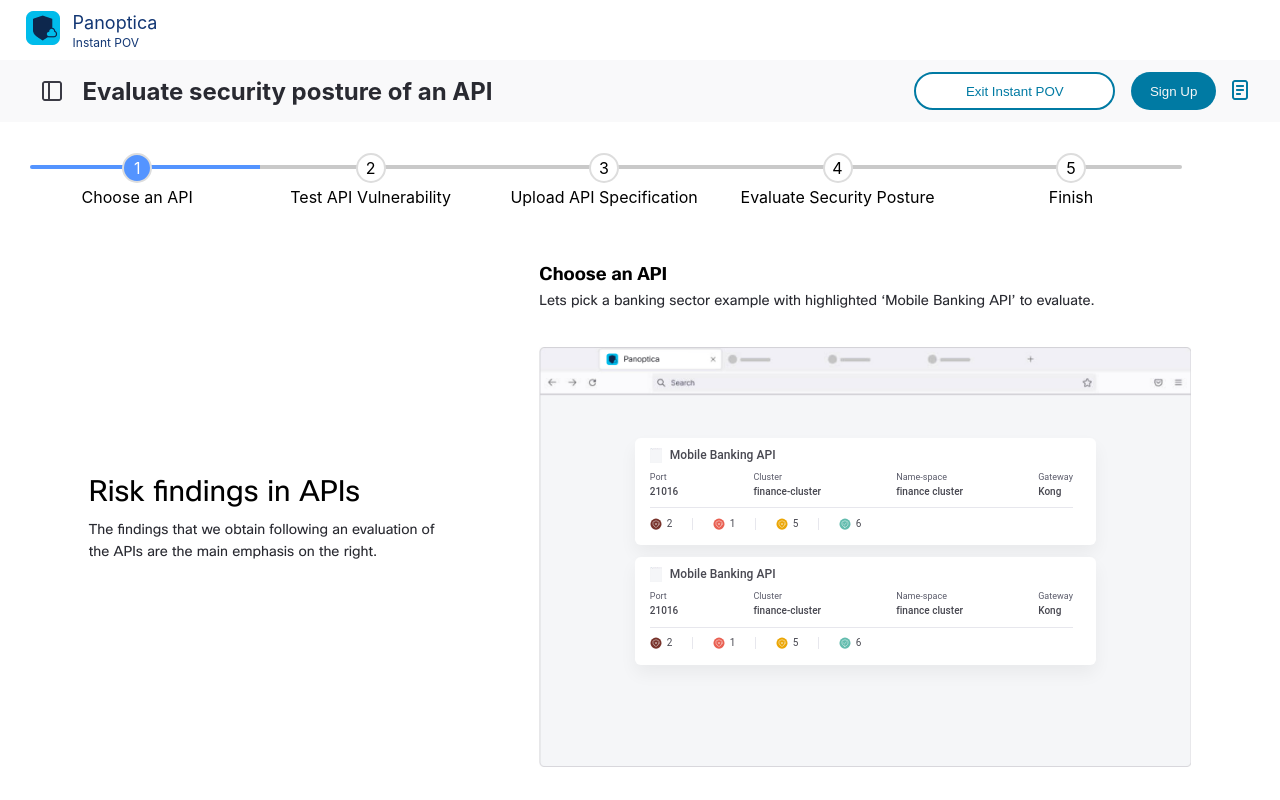
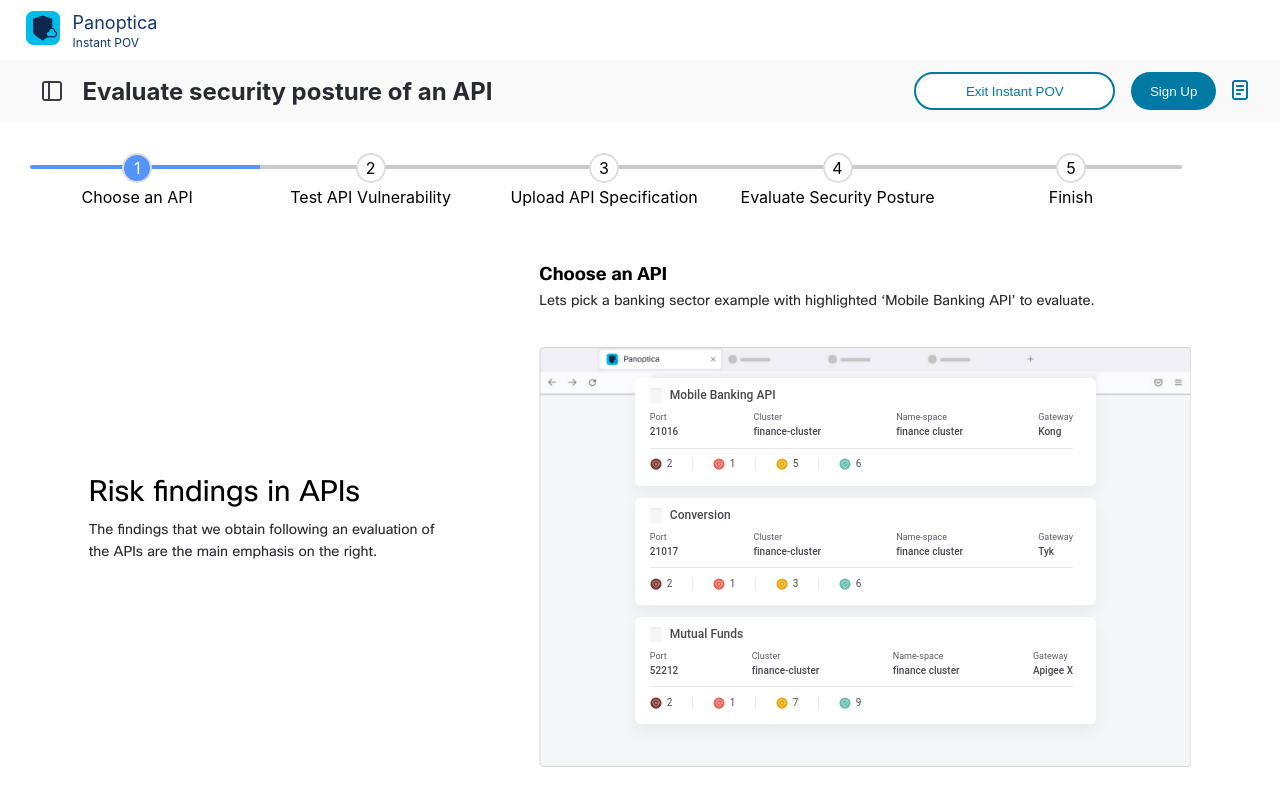
Before and after one commit to karamjeetinstep/PanopticaReact, a React (Create React App) app: page /panoptica/evaluate-api in a window 1280 px wide. Shown: the top 800 px of the page. Built offline with nearby package versions, Linux system fonts and the light colour scheme; the HTML template or start-up script is replaced by a standard one.

Commit message:
react implemented

```diff
--- a/src/components/EvaluateAPI/ChooseAPI/index.js
+++ b/src/components/EvaluateAPI/ChooseAPI/index.js
@@ -5,12 +5,16 @@
 import CrossBrown1 from "../../../assets/images/Frame 1000005944-2.svg";
 import CrossBrown2 from "../../../assets/images/Frame 1000005944-1.svg";
 import CrossBrown3 from "../../../assets/images/Frame 1000005944.svg";
+import {modalData} from '../../../data'
+const ChooseAPI = (props) => {
+  const [zoomId, setZoomId] = useState(null);
 
-const ChooseAPI = (props) => {
-  const [status, setStatus] = useState(false);
-
-  const PositionChange = () => {
-    setStatus(!status);
+  const PositionChange = (id) => {
+    if(zoomId==id){
+      setZoomId(null)
+    }else{
+      setZoomId(id);
+    }
   };
 
   return (
@@ -37,119 +41,65 @@
             <div className={`WindowBox `}>
               <img
                 width="100%"
-                className={status ? "blur-on" : "blur-off"}
+                className={zoomId ? "blur-on" : "blur-off"}
                 src={bgWindow}
                 alt=""
               />
 
               <div id="apiboxes" className="API_boxes">
-                <div
-                  onClick={PositionChange}
+                {modalData.map((item)=><div
+                  onClick={()=>PositionChange(item.id)}
                   className={`api_card_box mouse-pointer ${
-                    status ? "ScaleCard" : "ScaleCard-Close"
+                    zoomId==item.id ? "ScaleCard" : "ScaleCard-Close"
                   }`}
                 >
                   <div className="first_text">
                     {" "}
                     <img width={12} src={bgWindow} alt="" />
-                    <h2>Mobile Banking API</h2>
+                    <h2>{item.heading}</h2>
                   </div>
                   <div className="sec_text_box">
                     <div className="box">
                       <p>Port</p>
-                      <span>21016</span>
+                      <span>{item.port}</span>
                     </div>
                     <div className="box">
                       <p>Cluster</p>
-                      <span>finance-cluster</span>
+                      <span>{item.cluster}</span>
                     </div>
                     <div className="box">
                       <p>Name-space</p>
-                      <span>finance cluster</span>
+                      <span>{item.nameSpace}</span>
                     </div>
                     <div className="box">
                       <p>Gateway</p>
-                      <span>Kong</span>
+                      <span>{item.gateway}</span>
                     </div>
                   </div>
                   <div className="last_box_check">
                     <div className="check_boxes_icon">
                       <img width={12} src={CrossBrown3} alt="" />
-                      <p>2</p>
+                      <p>{item.thread1}</p>
                     </div>
                     <div className="line_"></div>
                     <div className="check_boxes_icon">
                       <img width={12} src={CrossBrown2} alt="" />
-                      <p>1</p>
+                      <p>{item.thread2}</p>
                     </div>
                     <div className="line_"></div>
 
                     <div className="check_boxes_icon">
                       <img width={12} src={CrossBrown1} alt="" />
-                      <p>5</p>
+                      <p>{item.thread3}</p>
                     </div>
                     <div className="line_"></div>
 
                     <div className="check_boxes_icon">
                       <img width={12} src={GreenRight} alt="" />
-                      <p>6</p>
+                      <p>{item.thread4}</p>
                     </div>
                   </div>
-                </div>
-
-                <div
-                  onClick={PositionChange}
-                  className={`api_card_box mouse-pointer ${
-                    status ? "ScaleCard" : "ScaleCard-Close"
-                  }`}
-                >
-                  <div className="first_text">
-                    {" "}
-                    <img width={12} src={bgWindow} alt="" />
-                    <h2>Mobile Banking API</h2>
-                  </div>
-                  <div className="sec_text_box">
-                    <div className="box">
-                      <p>Port</p>
-                      <span>21016</span>
-                    </div>
-                    <div className="box">
-                      <p>Cluster</p>
-                      <span>finance-cluster</span>
-                    </div>
-                    <div className="box">
-                      <p>Name-space</p>
-                      <span>finance cluster</span>
-                    </div>
-                    <div className="box">
-                      <p>Gateway</p>
-                      <span>Kong</span>
-                    </div>
-                  </div>
-                  <div className="last_box_check">
-                    <div className="check_boxes_icon">
-                      <img width={12} src={CrossBrown3} alt="" />
-                      <p>2</p>
-                    </div>
-                    <div className="line_"></div>
-                    <div className="check_boxes_icon">
-                      <img width={12} src={CrossBrown2} alt="" />
-                      <p>1</p>
-                    </div>
-                    <div className="line_"></div>
-
-                    <div className="check_boxes_icon">
-                      <img width={12} src={CrossBrown1} alt="" />
-                      <p>5</p>
-                    </div>
-                    <div className="line_"></div>
-
-                    <div className="check_boxes_icon">
-                      <img width={12} src={GreenRight} alt="" />
-                      <p>6</p>
-                    </div>
-                  </div>
-                </div>
+                </div>)}
               </div>
             </div>
           </div>
--- a/src/data/index.js
+++ b/src/data/index.js
@@ -104,34 +104,37 @@
   {
     name: "Category",
     checkbox: [
-      { name: "API Security",id:1,length:4 },
-      { name: "Kubernetes",id:2,length:2 },
-      { name: "Serverless",id:3,length:3 },
-      { name: "Attack Path",id:4,length:3 },
-      { name: "Compliance",id:5,length:3 },
+      { name: "API Security", id: 1, length: 4 },
+      { name: "Kubernetes", id: 2, length: 2 },
+      { name: "Serverless", id: 3, length: 3 },
+      { name: "Attack Path", id: 4, length: 3 },
+      { name: "Compliance", id: 5, length: 3 },
     ],
   },
   {
     name: "Industry Type",
     checkbox: [
-      { name: "AFinancial Services",id:6,length:2  },
-      { name: "Tech/Cloud-Born",id:7,length:1  },
-      { name: "Transport",id:8,length:2  },
-      { name: "Retail",id:9,length:1  },
-      { name: "Manufacturing",id:10,length:1  },
-      { name: "Public Sector High",id:11,length:1  },
-      { name: "Communication",id:12,length:1  },
+      { name: "AFinancial Services", id: 6, length: 2 },
+      { name: "Tech/Cloud-Born", id: 7, length: 1 },
+      { name: "Transport", id: 8, length: 2 },
+      { name: "Retail", id: 9, length: 1 },
+      { name: "Manufacturing", id: 10, length: 1 },
+      { name: "Public Sector High", id: 11, length: 1 },
+      { name: "Communication", id: 12, length: 1 },
     ],
   },
   {
     name: "Job Role",
-    checkbox: [{ name: "Analyst" ,id:13,length:4 }, { name: "Data Scientist" ,id:14,length:4 }],
+    checkbox: [
+      { name: "Analyst", id: 13, length: 4 },
+      { name: "Data Scientist", id: 14, length: 4 },
+    ],
   },
 ];
 export const instantPovCards = [
   {
     name: "API Security",
-    id:1,
+    id: 1,
     cards: [
       {
         img: securityIcon,
@@ -164,7 +167,7 @@
     ],
   },
   {
-    id:2,
+    id: 2,
     name: "Kubernetes",
     cards: [
       {
@@ -184,7 +187,7 @@
     ],
   },
   {
-    id:3,
+    id: 3,
     name: "Serverless",
     cards: [
       {
@@ -211,7 +214,7 @@
     ],
   },
   {
-    id:4,
+    id: 4,
     name: "Attack Path",
     cards: [
       {
@@ -238,7 +241,7 @@
     ],
   },
   {
-    id:5,
+    id: 5,
     name: "Compliance",
     cards: [
       {
@@ -265,7 +268,7 @@
     ],
   },
   {
-    id:6,
+    id: 6,
     name: "AFinancial Services",
     cards: [
       {
@@ -285,7 +288,7 @@
     ],
   },
   {
-    id:7,
+    id: 7,
     name: "Tech/Cloud-Born",
     cards: [
       {
@@ -298,7 +301,7 @@
     ],
   },
   {
-    id:8,
+    id: 8,
     name: "Transport",
     cards: [
       {
@@ -318,7 +321,7 @@
     ],
   },
   {
-    id:9,
+    id: 9,
     name: "Retail",
     cards: [
       {
@@ -331,7 +334,7 @@
     ],
   },
   {
-    id:10,
+    id: 10,
     name: "Manufacturing",
     cards: [
       {
@@ -344,7 +347,7 @@
     ],
   },
   {
-    id:11,
+    id: 11,
     name: "Public Sector High",
     cards: [
       {
@@ -357,7 +360,7 @@
     ],
   },
   {
-    id:12,
+    id: 12,
     name: "Communication",
     cards: [
       {
@@ -370,7 +373,7 @@
     ],
   },
   {
-    id:13,
+    id: 13,
     name: "Analyst",
     cards: [
       {
@@ -386,13 +389,15 @@
         description:
           " Monitoring APIs and related security risks across multi-cloud environments requires comprehensive visibility and continuous API discovery.",
         time: "5:12 min demo",
-      },{
+      },
+      {
         img: securityIcon,
         heading: "Analyst",
         description:
           " Monitoring APIs and related security risks across multi-cloud environments requires comprehensive visibility and continuous API discovery.",
         time: "5:12 min demo",
-      },{
+      },
+      {
         img: securityIcon,
         heading: "Analyst",
         description:
@@ -402,7 +407,7 @@
     ],
   },
   {
-    id:14,
+    id: 14,
     name: "Data Scientist",
     cards: [
       {
@@ -436,8 +441,43 @@
     ],
   },
 ];
+export const modalData = [
+  {id:1,
+    heading: "Mobile Banking API",
+    port: "21016",
+    cluster: "finance-cluster",
+    nameSpace: "finance cluster",
+    gateway: "Kong",
+    thread1:2,
+    thread2:1,
+    thread3:5,
+    thread4:6,
+  },
+  {id:2,
+    heading: "Conversion",
+    port: "21017",
+    cluster: "finance-cluster",
+    nameSpace: "finance cluster",
+    gateway: "Tyk",
+    thread1:2,
+    thread2:1,
+    thread3:3,
+    thread4:6,
+  },
+  {id:3,
+    heading: "Mutual Funds",
+    port: "52212",
+    cluster: "finance-cluster",
+    nameSpace: "finance cluster",
+    gateway: "Apigee X",
+    thread1:2,
+    thread2:1,
+    thread3:7,
+    thread4:9,
+  },
+];
 
-export const congatulationCard=[
+export const congatulationCard = [
   {
     img: securityIcon,
     heading: "Perform BFLA attack and analyse in Panoptica",
@@ -459,4 +499,4 @@
       " Monitoring APIs and related security risks across multi-cloud environments requires comprehensive visibility and continuous API discovery.",
     time: "3:23 min",
   },
-]
+];
```
